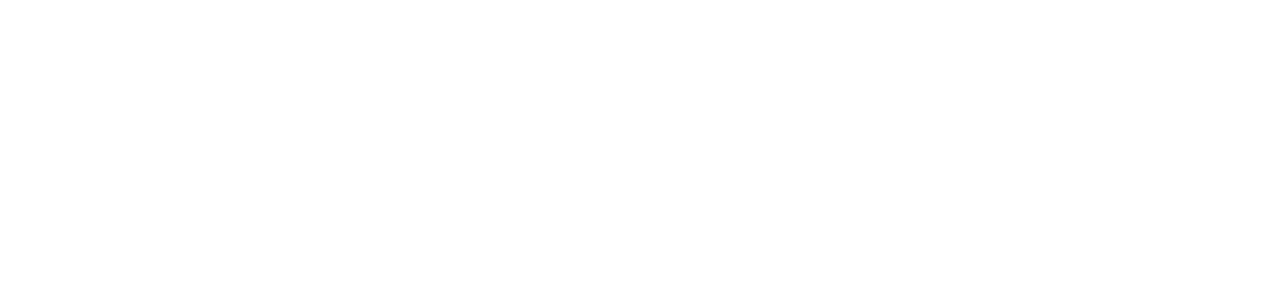
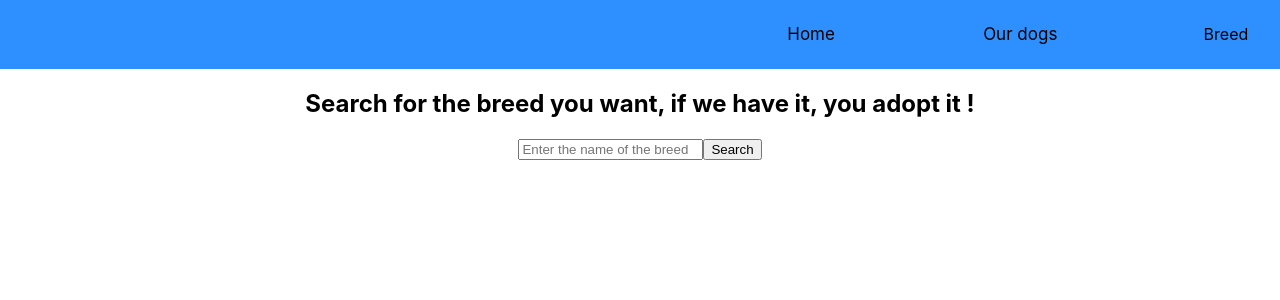
Before and after one commit to Safouuuuu/Doggy-Site-Project, a React (Create React App) app: page /search in a window 1280 px wide. Before the commit this address had no page. Shown: the top 300 px of the page. Built offline with nearby package versions, Linux system fonts and the light colour scheme.

Commit message:
Final result is here (I'll add some CSS for the third page when I'm home, I focused on the data for this one)

```diff
--- a/src/App.js
+++ b/src/App.js
@@ -3,6 +3,7 @@
 import Home from './pages/Home';
 import { BrowserRouter as Router, Route, Routes } from 'react-router-dom';
 import Collection from './pages/Collection';
+import Search from './pages/Search';
 
 function App() {
   return (
@@ -11,6 +12,7 @@
         <Routes>
           <Route path="/" element={<Home />} />
           <Route path="/collection" element={<Collection />} />
+          <Route path="/search" element={<Search />} />
         </Routes>
       </div>
     </Router>
--- /dev/null
+++ b/src/pages/Search.jsx
@@ -0,0 +1,57 @@
+import React, { useState } from 'react';
+import Navbar2 from '../components/Navbar2';
+
+const Search = () => {
+    const [breed, setBreed] = useState('');
+    const [breedImages, setBreedImages] = useState([]);
+    const [error, setError] = useState('');
+
+    const handleInputChange = (e) => {
+        setBreed(e.target.value);
+    };
+
+    const handleSearch = () => {
+        // If the user doesn't enter the breed name, then we'll stop the function here
+        if (!breed) {
+            setError('Please enter a breed');
+            return;
+        }
+
+        // We clear the variables in order to avoid showing them in screen after the next research
+        setError('');
+        setBreedImages([]);
+
+        // We fetch all the images that affiliate to the breed variable, the name has to be the exact one tho
+        fetch(`https://dog.ceo/api/breed/${breed}/images`)
+            .then(response => {
+                // If the breed name entered exists in the branch (the path is correct), then we'll set the data we got normally, if thr breed is incorrect, we throw an error and catch it after to set it in our variable error
+                if (response.ok === false) {
+                    throw new Error('Breed not found or does not exist');
+                }
+                return response.json();
+            })
+            .then(data => setBreedImages(data.message))
+            .catch(err => setError(err.message));
+    };
+
+    return (
+        <div>
+            <Navbar2/>
+            <h2>Search for the breed you want, if we have it, you adopt it !</h2>
+            <input type="text" value={breed}
+                onChange={handleInputChange}
+                placeholder="Enter the name of the breed"
+            />
+            <button onClick={handleSearch}>Search</button>
+            {/* The error variable is either set or not, if it is, it'll be shown in screen*/}
+            {error && <p>{error}</p>}
+            <div>
+                {breedImages.map((image, index) => (
+                    <img key={index} src={image} alt={`Breed ${breed}`} />
+                ))}
+            </div>
+        </div>
+    );
+};
+
+export default Search;
```
